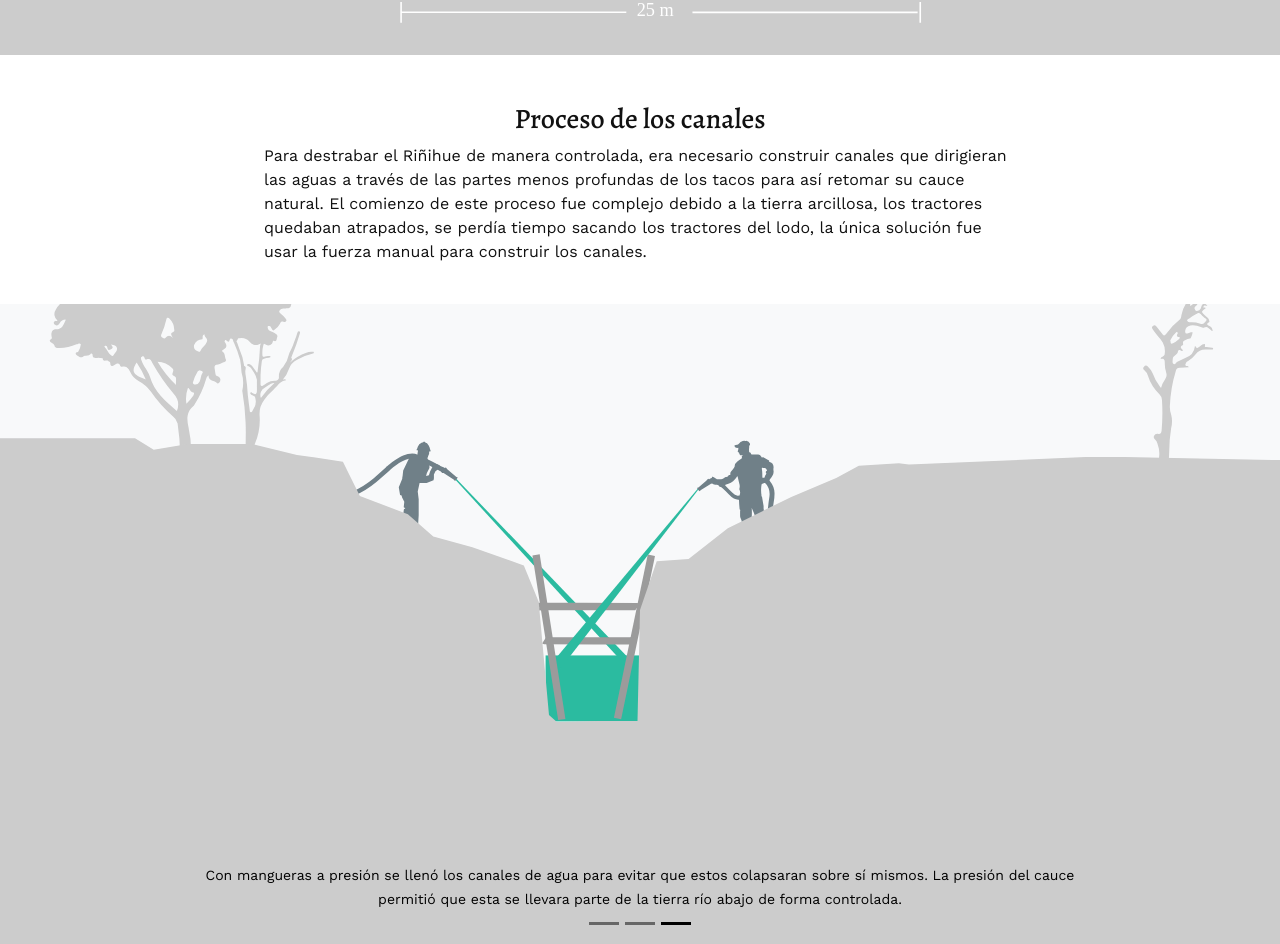
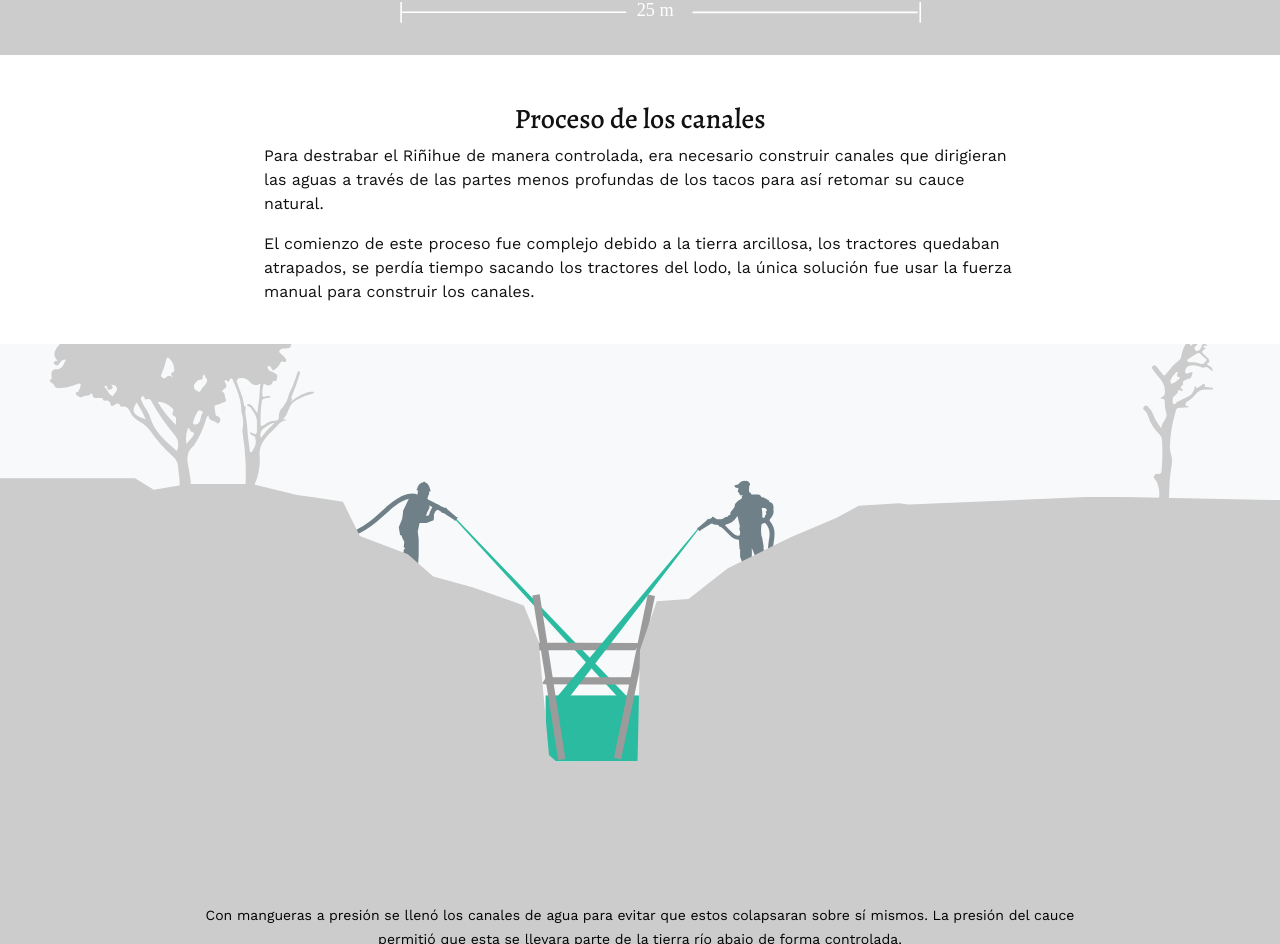
Before and after one commit to Infografia-Digital/info-digital-15, a plain HTML site: page index.html in a window 1280 px wide. Shown: the part 4890-5834 px from the top of the page. Drawn offline with nearby package versions, Linux system fonts and the light colour scheme.

Commit message:
Update index.html

```diff
--- a/index.html
+++ b/index.html
@@ -186,8 +186,8 @@
                 <div class="row">
                     <div class="col-sm-11 col-md-10 col-lg-9 col-xl-8 col-xxl-7 mx-auto">
                         <h3 class="text-center">Proceso de los canales</h3>
-                        <p>Para destrabar el Riñihue de manera controlada, era necesario construir canales que dirigieran las aguas a través de las partes menos profundas de los tacos para así retomar su cauce natural.
-El comienzo de este proceso fue complejo debido a la tierra arcillosa, los tractores quedaban atrapados, se perdía tiempo sacando los tractores del lodo, la única solución fue usar la fuerza manual para construir los canales.</p>
+                        <p>Para destrabar el Riñihue de manera controlada, era necesario construir canales que dirigieran las aguas a través de las partes menos profundas de los tacos para así retomar su cauce natural.</p>
+                        <p>El comienzo de este proceso fue complejo debido a la tierra arcillosa, los tractores quedaban atrapados, se perdía tiempo sacando los tractores del lodo, la única solución fue usar la fuerza manual para construir los canales.</p>
                     </div>
                 </div>
             </div>
```
